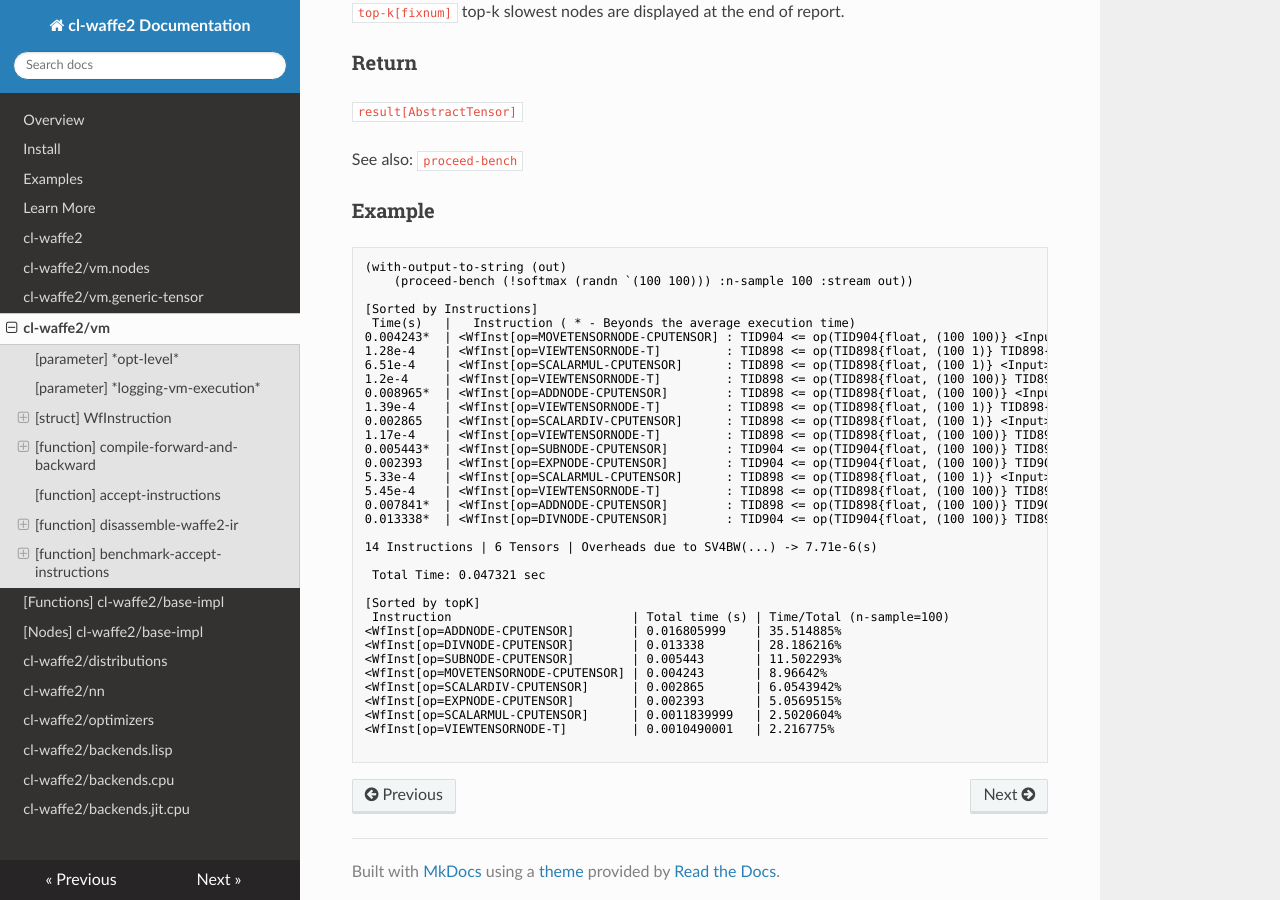
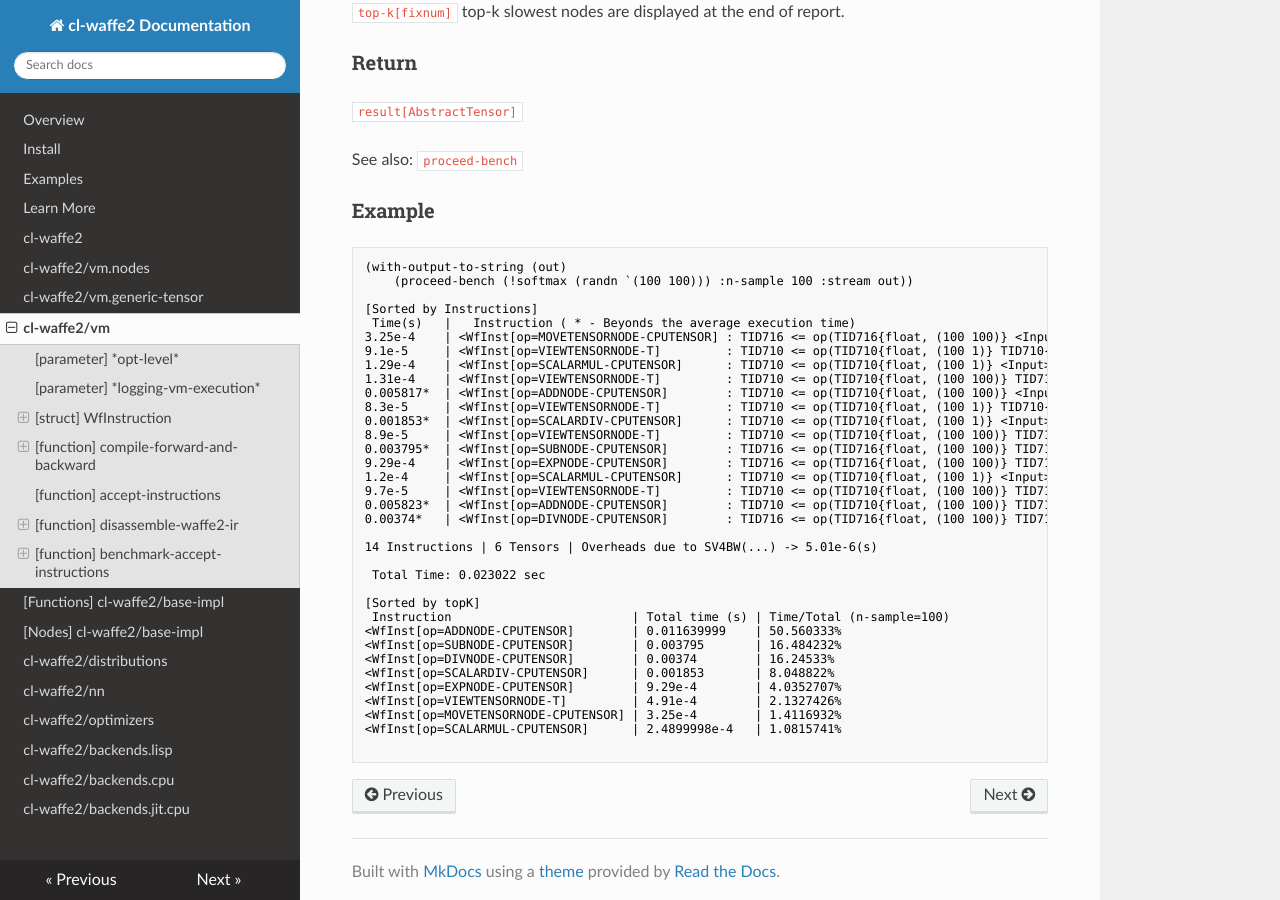
Before and after one commit to hikettei/cl-waffe2, an MkDocs documentation site: the page built from docs/cl-waffe2-docs/docs/vm.md, in a window 1280 px wide and 900 px high, scrolled down 3735 px. Built offline with MkDocs 1.6.1, drawn with Linux system fonts in a browser that asks for light colours; nearby versions of some CDN libraries; some of the changed text lies outside the part shown.

Commit message:
[Update] Documentations

````diff
--- a/docs/cl-waffe2-docs/docs/vm.md
+++ b/docs/cl-waffe2-docs/docs/vm.md
@@ -172,34 +172,34 @@
 
 [Sorted by Instructions]
  Time(s)   |   Instruction ( * - Beyonds the average execution time)
-0.004243*  | <WfInst[op=MOVETENSORNODE-CPUTENSOR] : TID904 <= op(TID904{float, (100 100)} <Input>TID820{float, (100 100)})>
-1.28e-4    | <WfInst[op=VIEWTENSORNODE-T]         : TID898 <= op(TID898{float, (100 1)} TID898{float, (100 1)})>
-6.51e-4    | <WfInst[op=SCALARMUL-CPUTENSOR]      : TID898 <= op(TID898{float, (100 1)} <Input>TID829{float, (1)})>
-1.2e-4     | <WfInst[op=VIEWTENSORNODE-T]         : TID898 <= op(TID898{float, (100 100)} TID898{float, (100 1)})>
-0.008965*  | <WfInst[op=ADDNODE-CPUTENSOR]        : TID898 <= op(TID898{float, (100 100)} <Input>TID820{float, (100 100)})>
-1.39e-4    | <WfInst[op=VIEWTENSORNODE-T]         : TID898 <= op(TID898{float, (100 1)} TID898{float, (100 100)})>
-0.002865   | <WfInst[op=SCALARDIV-CPUTENSOR]      : TID898 <= op(TID898{float, (100 1)} <Input>TID824{float, (1)})>
-1.17e-4    | <WfInst[op=VIEWTENSORNODE-T]         : TID898 <= op(TID898{float, (100 100)} TID898{float, (100 1)})>
-0.005443*  | <WfInst[op=SUBNODE-CPUTENSOR]        : TID904 <= op(TID904{float, (100 100)} TID898{float, (100 100)})>
-0.002393   | <WfInst[op=EXPNODE-CPUTENSOR]        : TID904 <= op(TID904{float, (100 100)} TID904{float, (100 100)})>
-5.33e-4    | <WfInst[op=SCALARMUL-CPUTENSOR]      : TID898 <= op(TID898{float, (100 1)} <Input>TID949{float, (1)})>
-5.45e-4    | <WfInst[op=VIEWTENSORNODE-T]         : TID898 <= op(TID898{float, (100 100)} TID898{float, (100 1)})>
-0.007841*  | <WfInst[op=ADDNODE-CPUTENSOR]        : TID898 <= op(TID898{float, (100 100)} TID904{float, (100 100)})>
-0.013338*  | <WfInst[op=DIVNODE-CPUTENSOR]        : TID904 <= op(TID904{float, (100 100)} TID898{float, (100 100)})>
+3.25e-4    | <WfInst[op=MOVETENSORNODE-CPUTENSOR] : TID716 <= op(TID716{float, (100 100)} <Input>TID632{float, (100 100)})>
+9.1e-5     | <WfInst[op=VIEWTENSORNODE-T]         : TID710 <= op(TID710{float, (100 1)} TID710{float, (100 1)})>
+1.29e-4    | <WfInst[op=SCALARMUL-CPUTENSOR]      : TID710 <= op(TID710{float, (100 1)} <Input>TID641{float, (1)})>
+1.31e-4    | <WfInst[op=VIEWTENSORNODE-T]         : TID710 <= op(TID710{float, (100 100)} TID710{float, (100 1)})>
+0.005817*  | <WfInst[op=ADDNODE-CPUTENSOR]        : TID710 <= op(TID710{float, (100 100)} <Input>TID632{float, (100 100)})>
+8.3e-5     | <WfInst[op=VIEWTENSORNODE-T]         : TID710 <= op(TID710{float, (100 1)} TID710{float, (100 100)})>
+0.001853*  | <WfInst[op=SCALARDIV-CPUTENSOR]      : TID710 <= op(TID710{float, (100 1)} <Input>TID636{float, (1)})>
+8.9e-5     | <WfInst[op=VIEWTENSORNODE-T]         : TID710 <= op(TID710{float, (100 100)} TID710{float, (100 1)})>
+0.003795*  | <WfInst[op=SUBNODE-CPUTENSOR]        : TID716 <= op(TID716{float, (100 100)} TID710{float, (100 100)})>
+9.29e-4    | <WfInst[op=EXPNODE-CPUTENSOR]        : TID716 <= op(TID716{float, (100 100)} TID716{float, (100 100)})>
+1.2e-4     | <WfInst[op=SCALARMUL-CPUTENSOR]      : TID710 <= op(TID710{float, (100 1)} <Input>TID761{float, (1)})>
+9.7e-5     | <WfInst[op=VIEWTENSORNODE-T]         : TID710 <= op(TID710{float, (100 100)} TID710{float, (100 1)})>
+0.005823*  | <WfInst[op=ADDNODE-CPUTENSOR]        : TID710 <= op(TID710{float, (100 100)} TID716{float, (100 100)})>
+0.00374*   | <WfInst[op=DIVNODE-CPUTENSOR]        : TID716 <= op(TID716{float, (100 100)} TID710{float, (100 100)})>
 
-14 Instructions | 6 Tensors | Overheads due to SV4BW(...) -> 7.71e-6(s)
+14 Instructions | 6 Tensors | Overheads due to SV4BW(...) -> 5.01e-6(s)
 
- Total Time: 0.047321 sec
+ Total Time: 0.023022 sec
 
 [Sorted by topK]
  Instruction                         | Total time (s) | Time/Total (n-sample=100)
-<WfInst[op=ADDNODE-CPUTENSOR]        | 0.016805999    | 35.514885%
-<WfInst[op=DIVNODE-CPUTENSOR]        | 0.013338       | 28.186216%
-<WfInst[op=SUBNODE-CPUTENSOR]        | 0.005443       | 11.502293%
-<WfInst[op=MOVETENSORNODE-CPUTENSOR] | 0.004243       | 8.96642%
-<WfInst[op=SCALARDIV-CPUTENSOR]      | 0.002865       | 6.0543942%
-<WfInst[op=EXPNODE-CPUTENSOR]        | 0.002393       | 5.0569515%
-<WfInst[op=SCALARMUL-CPUTENSOR]      | 0.0011839999   | 2.5020604%
-<WfInst[op=VIEWTENSORNODE-T]         | 0.0010490001   | 2.216775%
+<WfInst[op=ADDNODE-CPUTENSOR]        | 0.011639999    | 50.560333%
+<WfInst[op=SUBNODE-CPUTENSOR]        | 0.003795       | 16.484232%
+<WfInst[op=DIVNODE-CPUTENSOR]        | 0.00374        | 16.24533%
+<WfInst[op=SCALARDIV-CPUTENSOR]      | 0.001853       | 8.048822%
+<WfInst[op=EXPNODE-CPUTENSOR]        | 9.29e-4        | 4.0352707%
+<WfInst[op=VIEWTENSORNODE-T]         | 4.91e-4        | 2.1327426%
+<WfInst[op=MOVETENSORNODE-CPUTENSOR] | 3.25e-4        | 1.4116932%
+<WfInst[op=SCALARMUL-CPUTENSOR]      | 2.4899998e-4   | 1.0815741%
 
 ```
````
Also changed, not shown: other parts of docs/cl-waffe2-docs/docs/vm.md (+18 -18 lines), docs/cl-waffe2-docs/docs/distributions.md (+25 -25 lines), docs/cl-waffe2-docs/docs/examples.md (+5 -2 lines), docs/cl-waffe2-docs/docs/generic-tensor.md (+13 -3 lines), docs/cl-waffe2-docs/docs/nn.md (+41 -41 lines), 1 other file.
